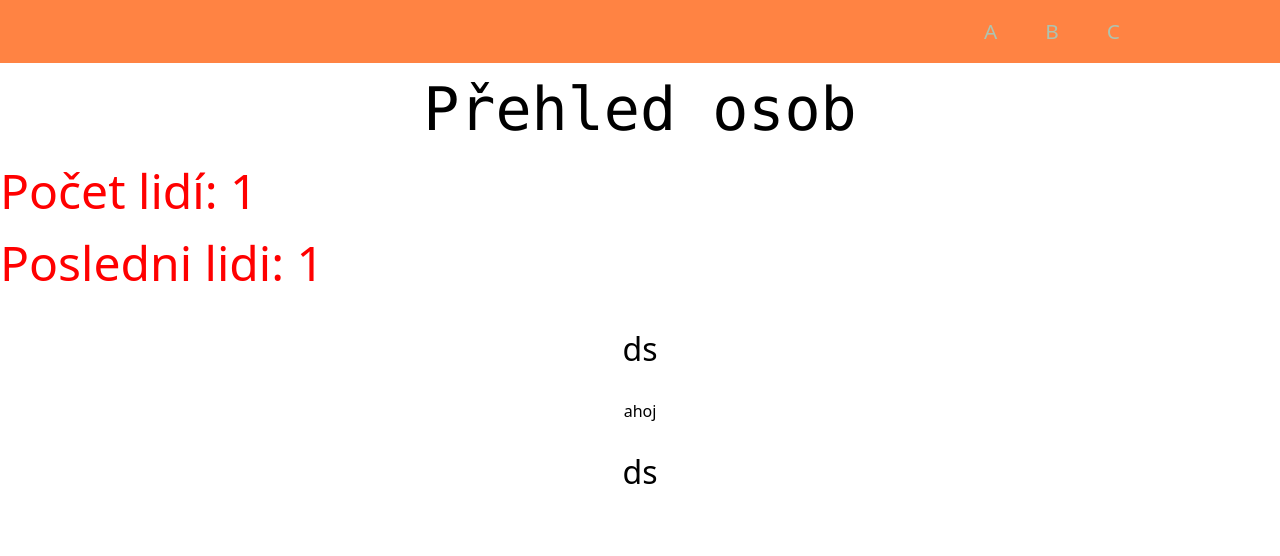
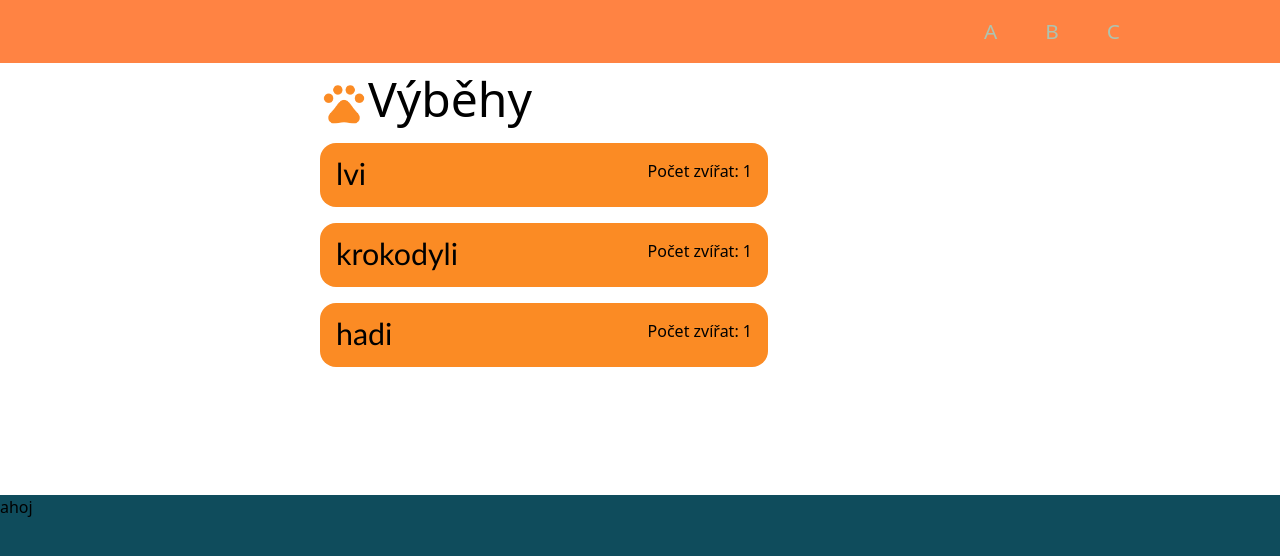
Before and after one commit to Radekminecraft/hackathon, a Next.js app in the folder web/: page / in a window 1280 px wide. Shown: the top 556 px of the page. Built offline with nearby package versions, Linux system fonts and the light colour scheme.

Commit message:
footer,index,header,login
asdfghjkl fýn

```diff
--- a/web/components/footer.js
+++ b/web/components/footer.js
@@ -0,0 +1,12 @@
+import React from "react";
+import styles from "@/styles/entry.module.css"
+function Footer() {
+    return(
+        <>
+        <footer className={styles.footer}>
+            <div className="">ahoj</div>
+        </footer>
+        </>
+    )
+}
+export default Footer;
--- a/web/pages/index.js
+++ b/web/pages/index.js
@@ -1,4 +1,6 @@
+import Footer from "@/components/footer";
 import Header from "@/components/header";
+import PetImage from "../../web/public/pet.png"
 import { useEffect, useState } from "react";
 
 
@@ -11,25 +13,29 @@ export default function Home() {
   return (
     <>
     <Header></Header>
-      <h1 className="text-black text-6xl text-center m-4 font-mono">
-        {/*počet zvířat v ohradě*/}
-        Přehled osob
-      </h1>
-      <p className="text">
-          Počet lidí: {pocet}
-      </p>
-      <p className="text">
-          Posledni lidi: {pocet}
-      </p>
-    <a className="building" href="">
-      <div className="inner-building"><a className="text-build">ds</a></div>
+    <div className="main-title">
+      <img src="/pet.png" className="img"></img>
+      <h1 className="title">Výběhy</h1>
+    </div>
+    <a className="inner-building" href="">
+      <div className="buildingi">
+        <p className="house-text">lvi</p>
+        <p className="build-text">Počet zvířat: {pocet}</p>
+      </div>
     </a>
-    <a className="building" href="">
-      <div className="inner-building">ahoj</div>
+    <a className="inner-building" href="">
+      <div className="building">
+        <p className="house-text">krokodyli</p>
+        <p className="build-text">Počet zvířat: {pocet}</p>
+      </div>
     </a>
-    <a className="building" href="">
-      <div className="inner-building"><a className="text-build">ds</a></div>
+    <a className="inner-building" href="">
+      <div className="building">
+        <p className="house-text">hadi</p>
+        <p className="build-text">Počet zvířat: {pocet}</p>
+      </div>
     </a>
+    <Footer></Footer>
     </>
   );
 }
--- a/web/pages/login.js
+++ b/web/pages/login.js
@@ -20,7 +20,6 @@ export default function Login() {
 
     return (
         <>
-        <Header></Header>
         <div id="logform-div" action="Login()">
             <form onSubmit={e => submit(e)} id="logform-form">
                 <label htmlFor="username">Username</label><br></br>
--- a/web/styles/entry.module.css
+++ b/web/styles/entry.module.css
@@ -24,3 +24,9 @@
   transform: rotate(10deg);
   color: #e3efd3;
 }
+.footer {
+  background-color: #0f4c5c;
+  width: 100%;
+  margin-top: 10%;
+  height: 20rem;
+}
--- a/web/styles/globals.css
+++ b/web/styles/globals.css
@@ -7,10 +7,20 @@
     color: red;
 }
 .title {
-    text-align: center;
+    font-size: 3rem;
 
 }
+.img {
+    height: 3rem;
+    width: auto;
+    margin-top: 1rem;
+}
+.main-title {
+    display: flex;
+    position: relative;
+    margin-left: 25%;
 
+}
 /*.building-overview-a {
     max-width: fit-content;
     margin-left: auto;
@@ -76,8 +86,8 @@ p {
 #logform-submit:hover {
     background-color: #ff8343;
     /*padding: 5px; */
-    transition: 100ms linear;
-    border: 5px solid #ff8343;
+    transition: 0.4s ease;
+    border: 5px solid #0f4c5c;
 }
 
 .spacer-20 {
@@ -88,13 +98,27 @@ p {
 
 .building {
     background-color: #fb8b24;
-    height: ;
-    text-align: left;
+    height: 4rem;
     margin-left: 25%;
-    margin-right: 50%;
-    margin-top: 2rem;
+    margin-right: 40%;
     vertical-align: middle;
     border-radius: 1rem;
+    margin-top: 1rem;
+    position: relative;
+    display: flex;
+    justify-content: space-between;
+}
+.buildingi {
+    background-color: #fb8b24;
+    height: 4rem;
+    margin-left: 25%;
+    margin-right: 40%;
+    vertical-align: middle;
+    border-radius: 1rem;
+    margin-top: 0.5rem;
+    position: relative;
+    display: flex;
+    justify-content: space-between;
 }
 .inner-building {
     text-align: center;
@@ -102,6 +126,15 @@ p {
 .inner-building:hover {
     box-shadow: 20rem;
 }
-.text-build {
-    font-size: 2rem;
+.house-text {
+    text-align: left;
+    font-size: 1.9rem;
+    font-family: 'Gill Sans', 'Gill Sans MT', Calibri, 'Trebuchet MS', sans-serif;
+    margin-left: 1rem;
+    padding-top: 0.5rem;
+
 }
+.build-text {
+    text-align: right;
+    margin: 1rem;
+}
```
Also changed, not shown: web/public/pet.png (added), web/public/pet.svg (added).
